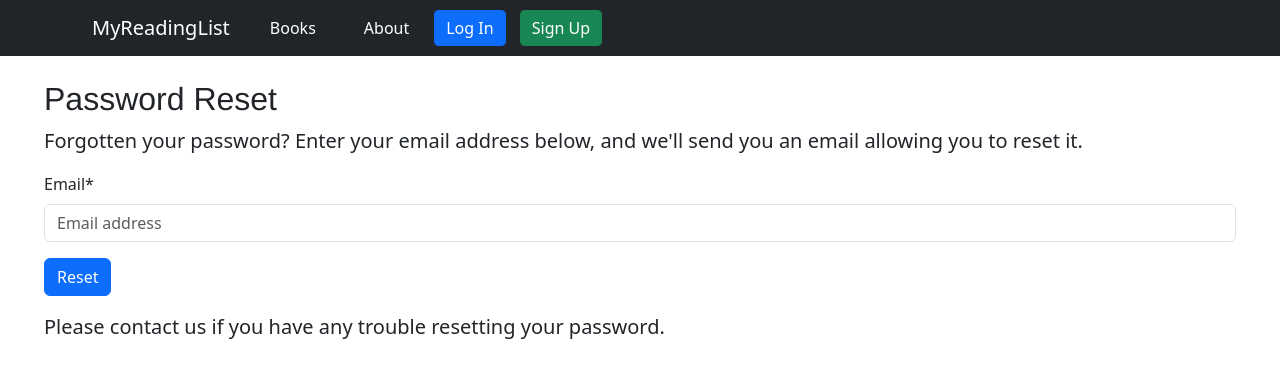
After one commit to nicoferreira90/reading_list_app, a Django app: page /accounts/password/reset/ in a window 1280 px wide. The commit adds this page. Shown: the top 378 px of the page. Run offline with Django 5.2, Linux system fonts and the light colour scheme; some libraries are stand-ins or nearby versions.

Commit message:
implemented allauth for user authentication, and set up most of the final template and css

```diff
--- a/htmx_project/urls.py
+++ b/htmx_project/urls.py
@@ -5,4 +5,5 @@ from django.urls import path, include
 urlpatterns = [
     path('admin/', admin.site.urls),
     path('', include('reading.urls')),
+    path('accounts/', include('allauth.urls')),
 ]
--- /dev/null
+++ b/templates/account/password_reset.html
@@ -0,0 +1,31 @@
+{% extends "base.html" %}
+{% load crispy_forms_tags %}
+{% load i18n allauth account %}
+
+{% block head_title %}
+    <h2>Password Reset</h2>
+{% endblock head_title %}
+{% block content %}
+    <h2 style="text-align: left;">
+        {% trans "Password Reset" %}
+    </h2>
+    {% if user.is_authenticated %}
+        {% include "account/snippets/already_logged_in.html" %}
+    {% endif %}
+    <p class="lead" style="font-weight: 400">
+        Forgotten your password? Enter your email address below, and we'll send you an email allowing you to reset it.
+    </p>
+    {% url 'account_reset_password' as reset_url %}
+    {% element form form=form method="post" action=reset_url %}
+        {% slot body %}
+            {% csrf_token %}
+            {{ form|crispy }}
+        {% endslot %}
+        {% slot actions %}
+            <button class="btn btn-primary" type="submit">{% trans 'Reset' %}</button>
+        {% endslot %}
+    {% endelement %}
+    <p class="lead" style="font-weight: 400">
+        Please contact us if you have any trouble resetting your password.
+    </p>
+{% endblock content %}
--- a/templates/reading/base.html
+++ b/templates/base.html
@@ -41,27 +41,52 @@
 
     <nav class="navbar navbar-expand-lg bg-dark bg-dark">
         <div class="container-fluid" style="width: 90%;">
-          <a class="navbar-brand mx-3" href="#" style="color: white;">MyReadingList</a>
+          <a class="navbar-brand mx-3" href="{% url "reading_page" %}" style="color: white;">MyReadingList</a>
           <button class="navbar-toggler" type="button" style="background-color: white;" data-bs-toggle="collapse" data-bs-target="#navbarNav" aria-controls="navbarNav" aria-expanded="false" aria-label="Toggle navigation">
             <span class="navbar-toggler-icon"></span>
           </button>
           <div class="collapse navbar-collapse" id="navbarNav">
             <ul class="navbar-nav">
               <li class="nav-item mx-3">
-                <a class="nav-link active" aria-current="page" href="#" style="color: white;">Books</a>
+                <a class="nav-link active" aria-current="page" href="{% url "reading_page" %}" style="color: white;">Books</a>
               </li>
               <li class="nav-item mx-3">
                 <a class="nav-link active" aria-current="page" href="#" style="color: white;">About</a>
               </li>
-              <li class="nav-item mx-3">
-                <a class="nav-link active" aria-current="page" href="#" style="color: white;">Log Out</a>
-              </li>
             </ul>
+            {% if user.is_authenticated %}
+                <div class="dropdown text-end">
+                    <a href="#" class="d-block text-decoration-none dropdown-toggle"
+                        id="dropdownUser1" data-bs-toggle="dropdown" aria-expanded="false" style="color: white;">
+                        hello, {{ user.username }}!
+                    </a>
+                    <ul class="dropdown-menu text-small" aria-labelledby="dropdownUser1">
+                        <li><a class="dropdown-item" href="{% url 'account_change_password' %}">Change password</a></li>
+                        <li>
+                            <form action="{% url 'account_logout' %}" method="post">
+                                {% csrf_token %}
+                                <button type="submit" class="dropdown-item logout-button" style="background: none; border: none; padding: 0; text-align: center; cursor: pointer;">
+                                    Log out
+                                </button>
+                            </form>
+                        </li>
+                    </ul>
+                </div>
+              {% else %}
+                <div class="auth-buttons">
+                    <a href="{% url 'account_login' %}" class="btn btn-primary me-2 border border-dark">Log In</a>
+                    <a href="{% url 'account_signup' %}" class="btn btn-success border border-dark">Sign Up</a>
+                </div>
+              {% endif %}
           </div>
         </div>
       </nav>
 
+    <div class="container-fluid mt-4" style="width: 95%;">
+
       {% block content %}
 
       {% endblock content %}
+
+    </div>
 </body>
--- a/templates/reading/book_list.html
+++ b/templates/reading/partials/book_list.html
@@ -1,6 +1,6 @@
 {% if book_list %}
     {% for book in book_list %}
-            <div class="book-container container-fluid d-flex justify-content-between align-items-center">
+            <div class="book-container container-fluid d-flex justify-content-between align-items-center" style="width: 60%;">
                 <div>
                     <p class="h3"><b>{{book.title}}</b></p>
                     <p class="lead">{{book.author}}</p>
--- a/templates/reading/search.html
+++ b/templates/reading/partials/search.html
@@ -1,7 +1,7 @@
 <div class="d-flex justify-content-center align-items-center">
-    <form action="{% url 'reading_page' %}" method="post" class="d-flex align-items-center">
+    <form action="{% url 'reading_page' %}" method="post" class="d-flex align-items-center" style="width: 50%;">
         {% csrf_token %}
-        <p class="lead mb-0 mr-2">Search:</p>
+        <p class="lead mb-0" style="margin-right: 3%;">Search:</p>
         <input type="text"
                 hx-post="{% url "book_search" %}"
                 hx-target="#book_list"
```
Also changed, not shown: htmx_project/settings.py (+19 -1 lines), reading/views.py (+6 -4 lines), templates/account/login.html (added, +11 -0 lines), templates/account/password_change.html (added, +15 -0 lines), templates/account/password_change_done.html (added, +8 -0 lines), templates/account/password_reset_done.html (added, +16 -0 lines), templates/account/signup.html (added, +11 -0 lines), templates/reading/partials/currently_reading.html (added, +13 -0 lines), templates/reading/reading_page.html (+19 -8 lines).
